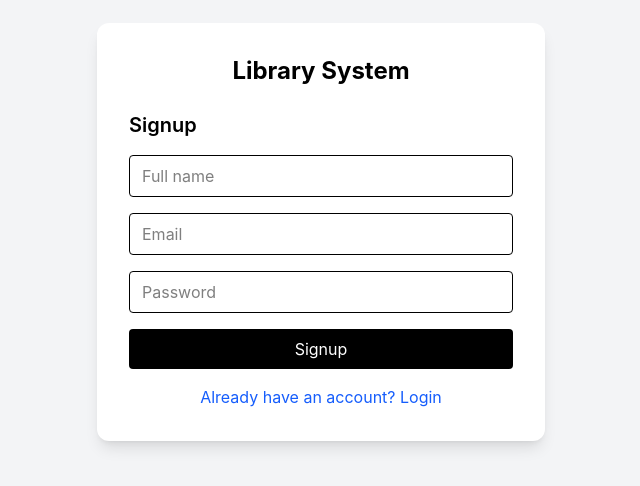
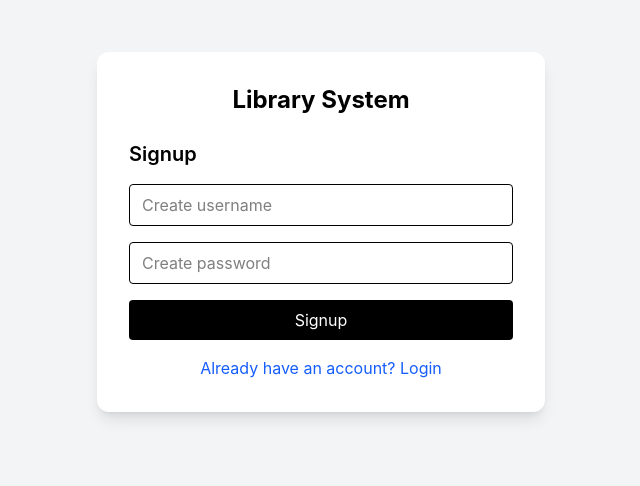
Before and after one commit to jupiterSn/midterm-app, a React (Vite) app: page /signup in a window 1280 px wide. Shown: the part 168-654 px from the top of the page, without its empty margins (319-959 px from the left). Built offline with nearby package versions, Linux system fonts and the light colour scheme.

Commit message:
complete authentication layout and route protection

```diff
--- a/src/components/pages/auth/Login.tsx
+++ b/src/components/pages/auth/Login.tsx
@@ -2,14 +2,40 @@ import { useState } from "react";
 import { Link, useNavigate } from "react-router-dom";
 
 function Login() {
-  const [loading, setLoading] = useState(false);
   const navigate = useNavigate();
 
+  const [username, setUsername] = useState("");
+  const [password, setPassword] = useState("");
+  const [loading, setLoading] = useState(false);
+
   const handleLogin = () => {
+    const savedUsername = localStorage.getItem("savedUsername");
+    const savedPassword = localStorage.getItem("savedPassword");
+
+    if (!savedUsername || !savedPassword) {
+      alert("No account found. Please sign up first.");
+      navigate("/signup");
+      return;
+    }
+
+    if (username !== savedUsername || password !== savedPassword) {
+      alert("Invalid username or password");
+      return;
+    }
+
+    const confirmLogin = window.confirm("Are you sure you want to log in?");
+
+    if (!confirmLogin) {
+      return;
+    }
+
     setLoading(true);
 
     setTimeout(() => {
       localStorage.setItem("token", "logged-in");
+      localStorage.setItem("username", username);
+
+      setLoading(false);
       navigate("/dashboard");
     }, 3000);
   };
@@ -25,6 +51,22 @@ function Login() {
         </div>
       ) : (
         <div className="flex flex-col gap-4">
+          <input
+            type="text"
+            placeholder="Username"
+            value={username}
+            onChange={(event) => setUsername(event.target.value)}
+            className="rounded border px-3 py-2"
+          />
+
+          <input
+            type="password"
+            placeholder="Password"
+            value={password}
+            onChange={(event) => setPassword(event.target.value)}
+            className="rounded border px-3 py-2"
+          />
+
           <button
             onClick={handleLogin}
             className="rounded bg-black px-4 py-2 text-white"
--- a/src/components/pages/auth/Signup.tsx
+++ b/src/components/pages/auth/Signup.tsx
@@ -1,30 +1,51 @@
-import { Link } from "react-router-dom";
+import { useState } from "react";
+import { Link, useNavigate } from "react-router-dom";
 
 function Signup() {
+  const navigate = useNavigate();
+
+  const [username, setUsername] = useState("");
+  const [password, setPassword] = useState("");
+
+  const handleSignup = () => {
+    if (!username || !password) {
+      alert("Please enter username and password");
+      return;
+    }
+
+    localStorage.setItem("savedUsername", username);
+    localStorage.setItem("savedPassword", password);
+
+    alert("Account created successfully. Please log in.");
+
+    navigate("/login");
+  };
+
   return (
     <div>
       <h1 className="mb-4 text-xl font-semibold">Signup</h1>
 
       <div className="flex flex-col gap-4">
         <input
+          type="text"
+          placeholder="Create username"
+          value={username}
+          onChange={(event) => setUsername(event.target.value)}
           className="rounded border px-3 py-2"
-          type="text"
-          placeholder="Full name"
         />
 
         <input
+          type="password"
+          placeholder="Create password"
+          value={password}
+          onChange={(event) => setPassword(event.target.value)}
           className="rounded border px-3 py-2"
-          type="email"
-          placeholder="Email"
         />
 
-        <input
-          className="rounded border px-3 py-2"
-          type="password"
-          placeholder="Password"
-        />
-
-        <button className="rounded bg-black px-4 py-2 text-white">
+        <button
+          onClick={handleSignup}
+          className="rounded bg-black px-4 py-2 text-white"
+        >
           Signup
         </button>
 
```
